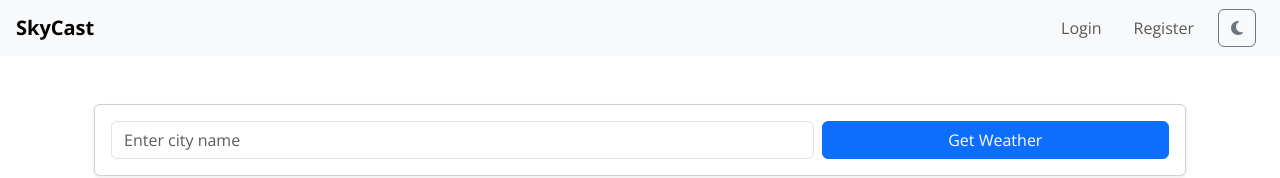
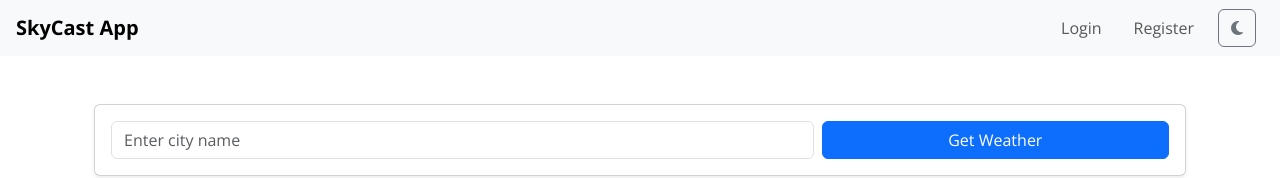
Before and after one commit to mina-medhat-00/SkyCast, an Angular app: page / in a window 1280 px wide. Shown: the top 178 px of the page. Built offline with nearby package versions, Linux system fonts and the light colour scheme.

Commit message:
update navbar title

```diff
--- a/src/app/components/navbar/navbar.component.html
+++ b/src/app/components/navbar/navbar.component.html
@@ -5,7 +5,7 @@
     'navbar-light bg-light': !isDarkTheme
   }"
 >
-  <a class="navbar-brand fw-bold me-auto" [routerLink]="['']">SkyCast</a>
+  <a class="navbar-brand fw-bold me-auto" [routerLink]="['']">SkyCast App</a>
 
   <button
     class="navbar-toggler"
```
